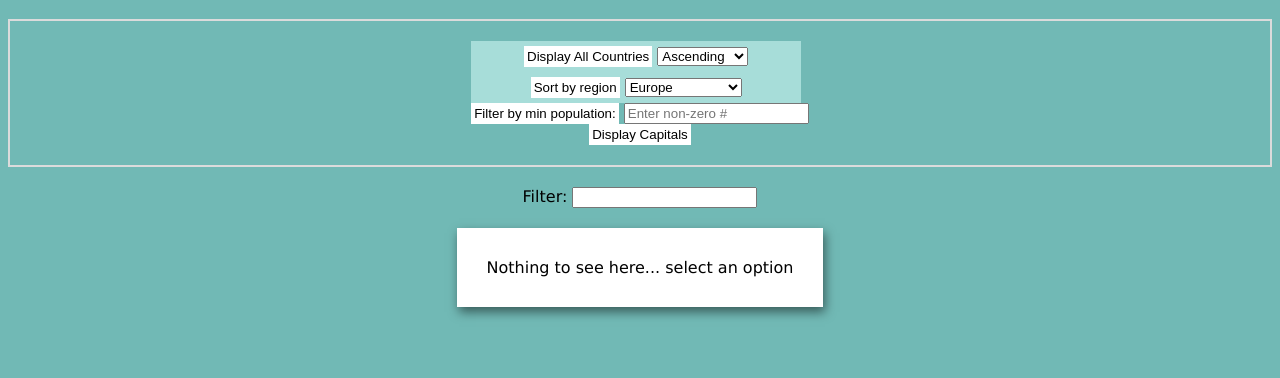
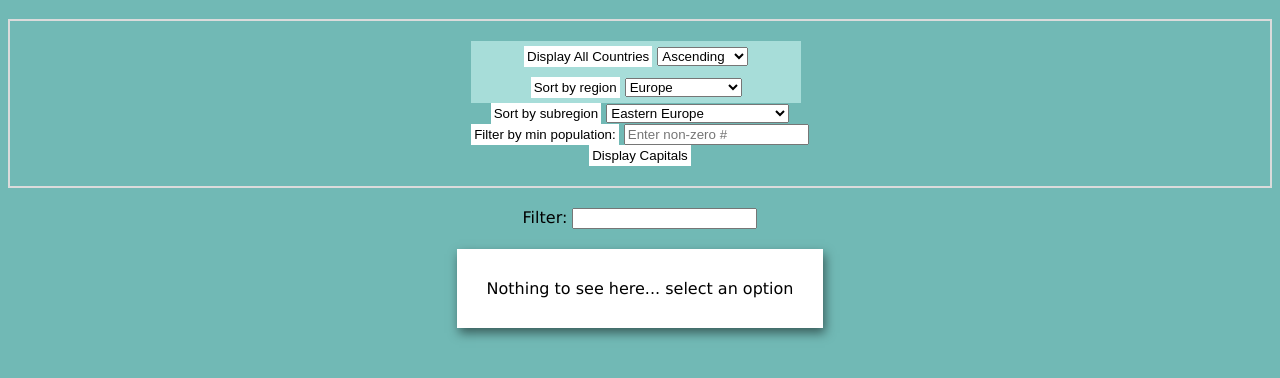
Before and after one commit to ifavila/Group-16-PostgreSQL-Project, a plain HTML site: page WebFiles/index.html in a window 1280 px wide. Shown: the part 70-448 px from the top of the page. Drawn offline with Linux system fonts and the light colour scheme.

Commit message:
Added option to sort by subregion

```diff
--- a/WebFiles/index.html
+++ b/WebFiles/index.html
@@ -33,6 +33,39 @@
                 <option value="Polar">Polar</option>
             </select>
         </div>
+        <div id="subregionsort">
+            <button id="subregion-button">Sort by subregion</button>
+            <select name="subregion-sort-selection" id="subregion-sort-select">
+                <option value="Eastern Europe">Eastern Europe</option>
+                <option value="Central Europe">Central Europe</option>
+                <option value="Middle Africa">Middle Africa</option>
+                <option value="Polynesia">Polynesia</option>
+                <option value="Central America">Central America</option>
+                <option value="Northern Africa">Northern Africa</option>
+                <option value="Central Asia">Central Asia</option>
+                <option value="Western Europe">Western Europe</option>
+                <option value="Western Asia">Western Asia</option>
+                <option value="South-Eastern Asia">South-Eastern Asia</option>
+                <option value="Northern America">Northern America</option>
+                <option value="Northern Europe">Northern Europe</option>
+                <option value="Southern Africa">Southern Africa</option>
+                <option value="South Antarctic Ocean">South Antarctic Ocean</option>
+                <option value="Caribbean">Caribbean</option>
+                <option value="Eastern Africa">Eastern Africa</option>
+                <option value="Southern Europe">Southern Europe</option>
+                <option value="Eastern Asia">Eastern Asia</option>
+                <option value="South America">South America</option>
+                <option value="North America">North America</option>
+                <option value="Northern America">Northern America</option>
+                <option value="Australia and New Zealand">Australia and New Zealand</option>
+                <option value="Antarctica">Antarctica</option>
+                <option value="Western Africa">Western Africa</option>
+                <option value="Micronesia">Micronesia</option>
+                <option value="Melanesia">Melanesia</option>
+                <option value="Southern Asia">Southern Asia</option>
+                <option value="Antarctic">Antarctic</option>
+            </select>
+        </div>
         <div id="population-sort">
             <button id="pop-button">Filter by min population: </button>
             <input type="number" id="psearch" name="psearch" placeholder="Enter non-zero #">
--- a/WebFiles/script.js
+++ b/WebFiles/script.js
@@ -8,6 +8,9 @@ const regionSelectOption = document.getElementById("region-sort-select")
 const popButton = document.getElementById("pop-button")
 
 const capButton = document.getElementById("capital-display-button")
+
+const subregButton = document.getElementById("subregion-button")
+const subregSelect = document.getElementById("subregion-sort-select")
 
 let cList = [];
 
@@ -90,10 +93,25 @@ function capDisplay(){
         }))
 }
 
+function subRegionDisplay() {
+    countryDisplay.textContent = '';
+    const selectOption = subregSelect.value
+    fetch(`http://localhost:3000/countries/subregion?subreg=${selectOption}`)
+        .then((response) => response.json())
+        .then((data) => data.forEach(country => {
+            const countryItem = document.createElement("li")
+            countryItem.textContent = country.cname
+            countryItem.setAttribute('class', 'cname')
+            countryDisplay.appendChild(countryItem)
+        },
+        cList = data))
+}
+
 displayButton.addEventListener("click", display)
 regionButton.addEventListener("click", regionDisplay)
 popButton.addEventListener("click", popDisplay)
 capButton.addEventListener("click", capDisplay)
+subregButton.addEventListener("click", subRegionDisplay)
 
 //filter functionality
 filterBar.addEventListener("keyup", () => {
--- a/server/index.js
+++ b/server/index.js
@@ -24,6 +24,7 @@ app.get('/countries/descending', db.getCountriesDes)
 app.get('/countries/region', db.getCountriesByRegion)
 app.get('/countries/population', db.getCountriesByPop)
 app.get('/countries/capitals', db.getCapitals)
+app.get('/countries/subregion', db.getCountriesBySubregion)
 
 app.listen(port, () => {
     console.log(`App running on port ${port}.`)
```
Also changed, not shown: server/queries.js (+15 -1 lines).
